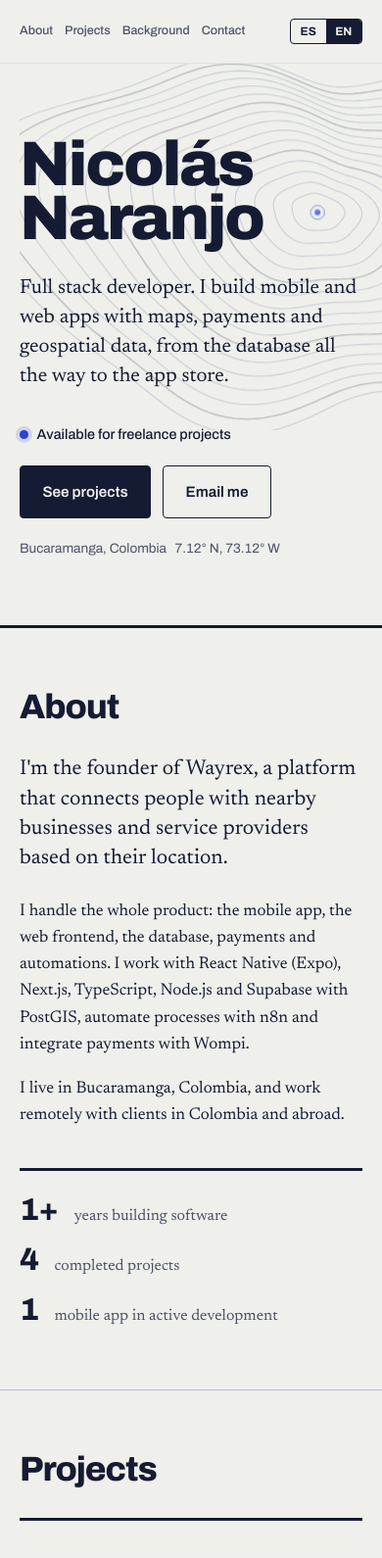
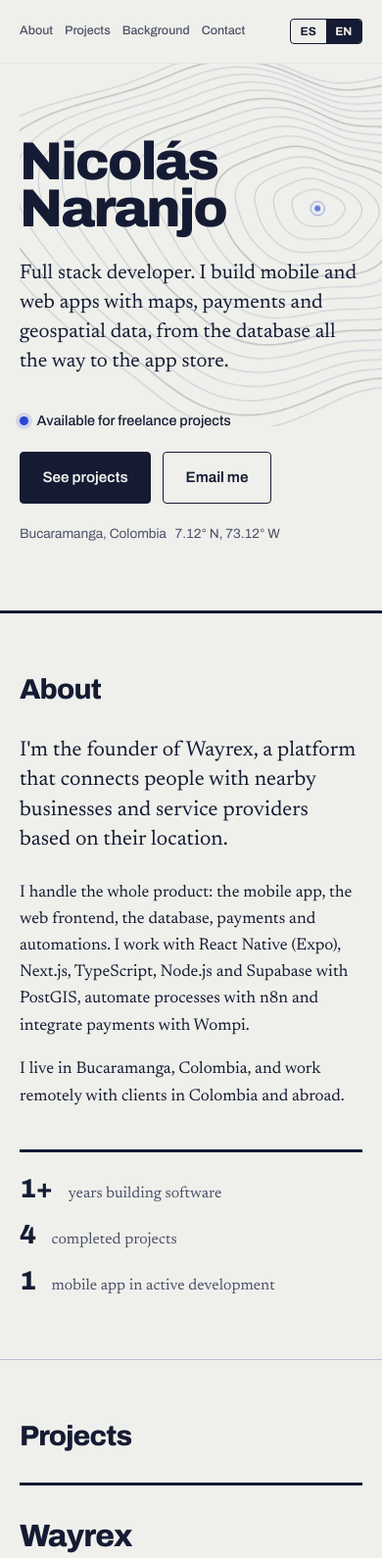
Before and after one commit to isnowyy/portafolio, a plain HTML site: page index.html in a window 390 px wide. Shown: the top 1590 px of the page at 98% size. Drawn offline with Linux system fonts and the light colour scheme.

Commit message:
Reduce el tamaño de los títulos
Co-Authored-By: Claude Opus 5.5 <noreply@anthropic.com>
Claude-Session: https://claude.ai/code/session_01QpLxd4EFsNXUXrRhREJ8WB

```diff
--- a/index.html
+++ b/index.html
@@ -46,7 +46,7 @@ a{color:inherit}
 .contours .pin{fill:var(--cobalt)}
 .contours .pin-ring{fill:none;stroke:var(--cobalt);stroke-width:1.5}
 .hero .wrap{position:relative;z-index:1}
-.hero-name{font-family:var(--display);font-weight:850;font-variation-settings:'wdth' 125;font-size:clamp(3.4rem,13.2vw,12.5rem);line-height:.86;letter-spacing:-.035em;margin-bottom:clamp(1.75rem,4vw,3rem)}
+.hero-name{font-family:var(--display);font-weight:850;font-variation-settings:'wdth' 125;font-size:clamp(3rem,9.5vw,8.5rem);line-height:.88;letter-spacing:-.035em;margin-bottom:clamp(1.75rem,4vw,3rem)}
 .hero-name span{display:block}
 .hero-grid{display:grid;grid-template-columns:minmax(0,1.15fr) minmax(0,1fr);gap:2rem 4rem;align-items:end}
 .hero-lede{font-size:clamp(1.3rem,2.1vw,1.65rem);line-height:1.45;max-width:32ch;font-weight:400}
@@ -63,20 +63,20 @@ a{color:inherit}
 
 .sec{padding:clamp(4rem,10vw,7.5rem) 0;border-bottom:1px solid var(--contour)}
 .sec-grid{display:grid;grid-template-columns:minmax(0,4fr) minmax(0,8fr);gap:2rem clamp(2rem,5vw,5rem)}
-.sec-title{font-family:var(--display);font-weight:800;font-variation-settings:'wdth' 118;font-size:clamp(2.2rem,4.6vw,3.6rem);line-height:.95;letter-spacing:-.03em;align-self:start;position:sticky;top:6rem}
+.sec-title{font-family:var(--display);font-weight:800;font-variation-settings:'wdth' 118;font-size:clamp(1.8rem,3.4vw,2.6rem);line-height:1;letter-spacing:-.03em;align-self:start;position:sticky;top:6rem}
 
 .about p{max-width:60ch;margin-bottom:1.1rem}
 .about p:first-child{font-size:clamp(1.35rem,2.2vw,1.7rem);line-height:1.4;margin-bottom:1.6rem}
 .facts{display:grid;grid-template-columns:repeat(3,minmax(0,1fr));gap:1.5rem;margin-top:2.5rem;padding-top:1.5rem;border-top:3px solid var(--ink)}
-.facts dt{font-family:var(--display);font-weight:800;font-variation-settings:'wdth' 125;font-size:clamp(2rem,3.4vw,2.8rem);line-height:1;letter-spacing:-.02em}
+.facts dt{font-family:var(--display);font-weight:800;font-variation-settings:'wdth' 125;font-size:clamp(1.7rem,2.6vw,2.2rem);line-height:1;letter-spacing:-.02em}
 .facts dd{font-size:1rem;color:var(--ink-soft);margin-top:.4rem;line-height:1.4}
 
 .projects{list-style:none}
 .project{padding:2.25rem 0;border-top:1px solid var(--contour)}
 .project:first-child{border-top:3px solid var(--ink)}
 .project-head{display:flex;flex-direction:column;gap:.35rem;margin-bottom:.9rem}
-.project-name{font-family:var(--display);font-weight:800;font-variation-settings:'wdth' 112;font-size:clamp(1.7rem,3.2vw,2.5rem);line-height:1.05;letter-spacing:-.025em}
-.project.featured .project-name{font-size:clamp(2.6rem,6vw,4.75rem);font-variation-settings:'wdth' 125;line-height:.95}
+.project-name{font-family:var(--display);font-weight:800;font-variation-settings:'wdth' 112;font-size:clamp(1.4rem,2.4vw,1.9rem);line-height:1.1;letter-spacing:-.025em}
+.project.featured .project-name{font-size:clamp(2rem,4vw,3.2rem);font-variation-settings:'wdth' 125;line-height:1}
 .project-kind{font-family:var(--display);font-size:.875rem;font-weight:500;color:var(--cobalt)}
 .project-desc{max-width:58ch;margin-bottom:.9rem}
 .project-stack{font-size:1rem;font-style:italic;color:var(--ink-soft);margin-bottom:.9rem}
@@ -103,7 +103,7 @@ a{color:inherit}
 
 .contact{background:var(--ink);color:var(--paper);padding:clamp(4.5rem,11vw,8rem) 0 3rem}
 .contact-q{font-size:clamp(1.3rem,2.2vw,1.65rem);max-width:36ch;line-height:1.4;margin-bottom:2rem;color:#C9CDE0}
-.contact-mail{display:inline-block;font-family:var(--display);font-weight:800;font-variation-settings:'wdth' 112;font-size:clamp(1.3rem,5.4vw,4.4rem);line-height:1.05;letter-spacing:-.03em;text-decoration:none;color:var(--paper);border-bottom:4px solid var(--cobalt);padding-bottom:.12em;max-width:100%;transition:color .15s}
+.contact-mail{display:inline-block;font-family:var(--display);font-weight:800;font-variation-settings:'wdth' 112;font-size:clamp(1.3rem,4vw,3.2rem);line-height:1.05;letter-spacing:-.03em;text-decoration:none;color:var(--paper);border-bottom:4px solid var(--cobalt);padding-bottom:.12em;max-width:100%;transition:color .15s}
 .contact-mail:hover{color:#AFBBFF}
 .contact .btns{margin-top:2.5rem}
 .contact .btn{border-color:rgba(239,240,235,.4);color:var(--paper)}
@@ -130,8 +130,8 @@ body{font-size:1.0625rem}
 .nav-right{width:100%;justify-content:space-between;gap:1rem}
 .nav-links{gap:.75rem}
 .nav-links a{font-size:.78rem;white-space:nowrap}
-.hero-name{font-size:16.5vw}
-.contact-mail{font-size:clamp(1.6rem,9vw,2.6rem)}
+.hero-name{font-size:14vw}
+.contact-mail{font-size:clamp(1.4rem,7.5vw,2.2rem)}
 .facts{grid-template-columns:1fr;gap:1.1rem}
 .facts div{display:flex;align-items:baseline;gap:1rem}
 .facts dd{margin-top:0}
```
